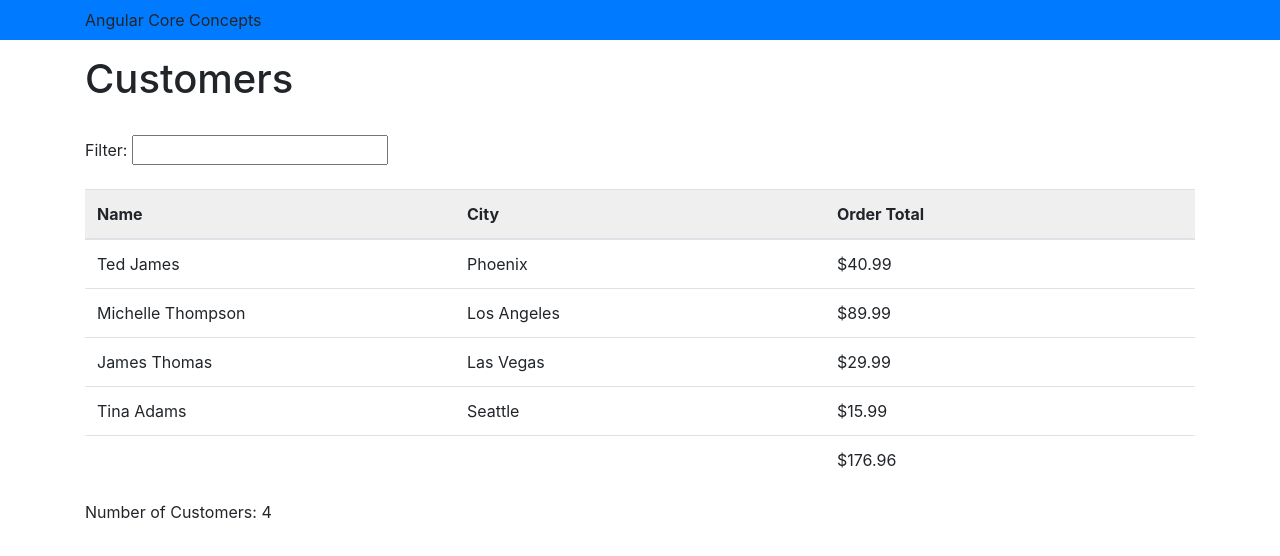
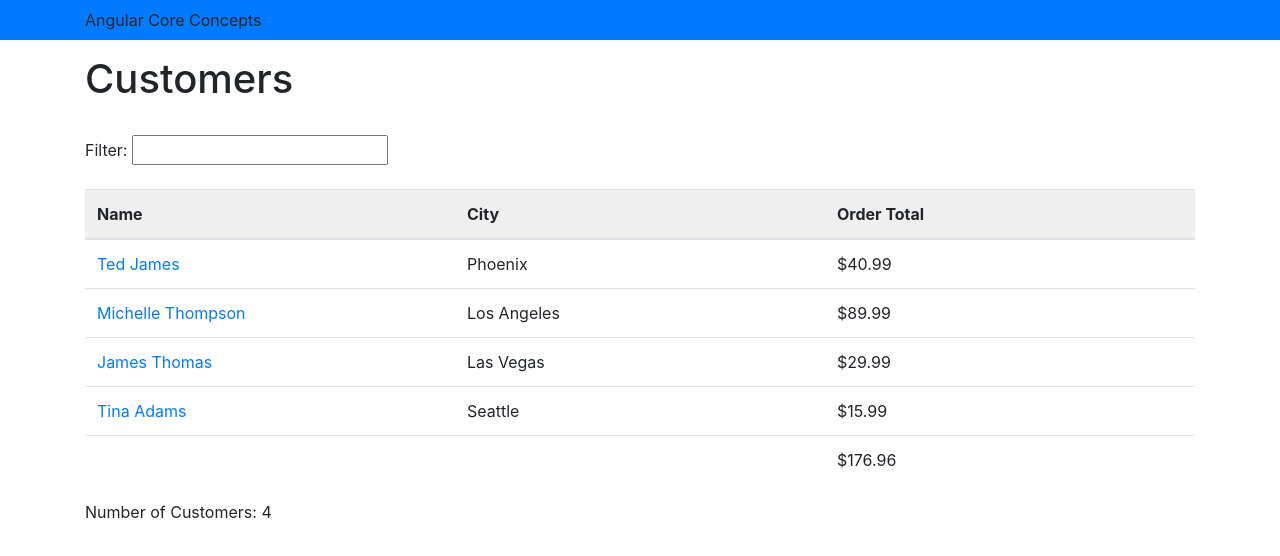
Before and after one commit to KelvinWanyama/customer-order-app, an Angular app: page /customers in a window 1280 px wide. Shown: the top 556 px of the page. Built offline with nearby package versions, Linux system fonts and the light colour scheme.

Commit message:
Linking to Routes with routerLink Directive

```diff
--- a/src/app/app-routing.module.ts
+++ b/src/app/app-routing.module.ts
@@ -4,7 +4,7 @@ import { Routes, RouterModule } from '@angular/router';
 
 const routes: Routes = [
   { path: '', pathMatch: 'full', redirectTo: '/customers'},
-  { path: '**', pathMatch: 'full', redirectTo: '/customers'}
+  // { path: '**', pathMatch: 'full', redirectTo: '/customers'}
 ];
 
 @NgModule({
--- a/src/app/app.module.ts
+++ b/src/app/app.module.ts
@@ -6,11 +6,11 @@ import { AppComponent } from './app.component';
 import { CustomersModule } from './customers/customers.module';
 import { SharedModule } from './shared/shared.module';
 import { CoreModule } from './core/core.module';
-import { OrdersComponent } from './orders/orders.component';
+import { OrdersModule } from './orders/orders.module';
 
 @NgModule({
-  declarations: [ AppComponent, OrdersComponent ],
-  imports: [  BrowserModule, AppRoutingModule, CustomersModule, SharedModule, CoreModule ],
+  declarations: [ AppComponent ],
+  imports: [  BrowserModule, AppRoutingModule, CustomersModule, SharedModule, CoreModule, OrdersModule ],
   providers: [],
   bootstrap: [AppComponent]
 })
--- a/src/app/customers/customers-list/customers-list.component.html
+++ b/src/app/customers/customers-list/customers-list.component.html
@@ -11,7 +11,7 @@
     </thead>
     <tr *ngFor="let customer of filteredCustomers">
         <td>
-            <a>
+            <a [routerLink]="['/orders', customer.id]">
               {{customer.name | capitalize}}
 
             </a>
--- a/src/app/customers/customers.component.ts
+++ b/src/app/customers/customers.component.ts
@@ -9,7 +9,7 @@ import { DataService } from '../core/data.service';
 })
 export class CustomersComponent implements OnInit {
   title: string;
-  people: ICustomer[];
+  people: any[];
 
   constructor( private dataservice: DataService) { }
 
--- a/src/app/orders/orders.component.html
+++ b/src/app/orders/orders.component.html
@@ -1,5 +1,5 @@
 <div *ngIf="customer">
-    <h1>Orders fro {{ customer.name | capitalize }}</h1>
+    <h1>Orders from {{ customer.name | capitalize }}</h1>
     <table class="table table-hover orders-table"
             *ngFor="let order of orders">
             <tr *ngFor="let orderItem of order.orderItems">
@@ -12,3 +12,4 @@
     No customer found
 </div>
 <br/>
+<a routerLink="/customers">View All Customers</a>
--- a/src/app/orders/orders.component.ts
+++ b/src/app/orders/orders.component.ts
@@ -17,8 +17,8 @@ export class OrdersComponent implements OnInit {
 
   ngOnInit() {
     let id = +this.route.snapshot.paramMap.get('id');
-    this.dataService.getOrders(id).subscribe((order: IOrder[]) => {
-      this.orders = this.orders;
+    this.dataService.getOrders(id).subscribe((orders: IOrder[]) => {
+      this.orders = orders;
     });
 
     this.dataService.getCustomer(id).subscribe((customer: ICustomer) => {
```
